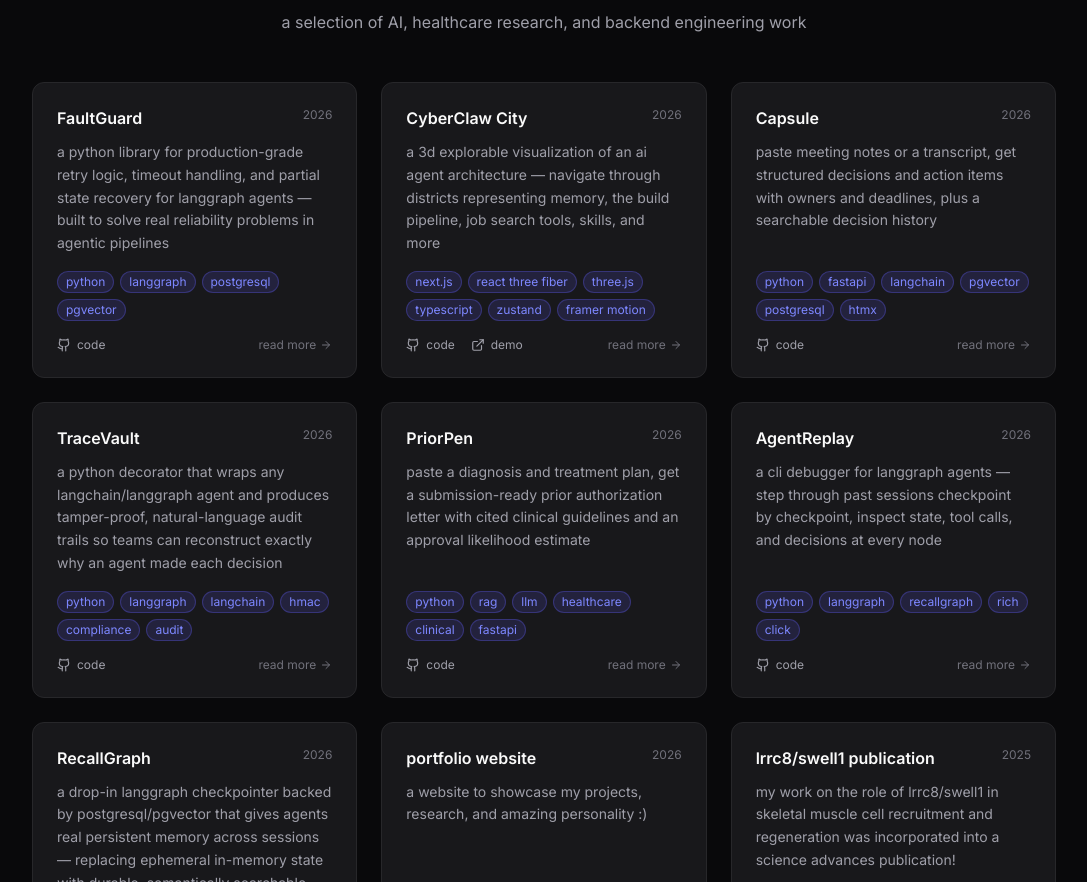
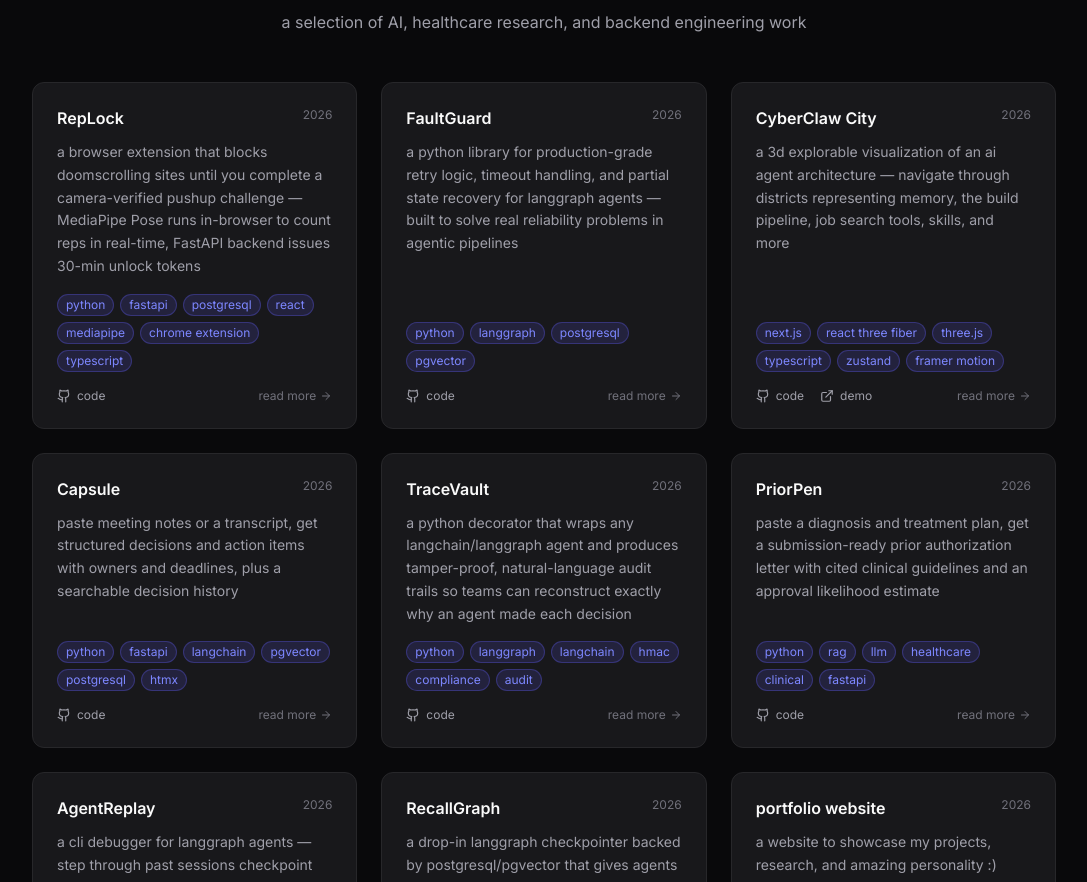
Before and after one commit to E10Feng/portfolio, a Next.js app: page / in a window 1280 px wide. Shown: the part 2014-2896 px from the top of the page, without its empty margins (96-1183 px from the left). Built offline with nearby package versions, Linux system fonts and the light colour scheme.

Commit message:
feat: add RepLock project

```diff
--- a/src/data/projects.ts
+++ b/src/data/projects.ts
@@ -14,6 +14,19 @@ export const projects: ProjectItem[] = [
     featured: true,
     year: 2026,
     date: "2026-04-01",
+  },
+  {
+    id: "replock",
+    title: "RepLock",
+    description:
+      "a browser extension that blocks doomscrolling sites until you complete a camera-verified pushup challenge — MediaPipe Pose runs in-browser to count reps in real-time, FastAPI backend issues 30-min unlock tokens",
+    techStack: ["python", "fastapi", "postgresql", "react", "mediapipe", "chrome extension", "typescript"],
+    links: {
+      github: "https://github.com/E10Feng/replock",
+    },
+    featured: true,
+    year: 2026,
+    date: "2026-04-02",
   },
   {
     id: "faultguard",
```
